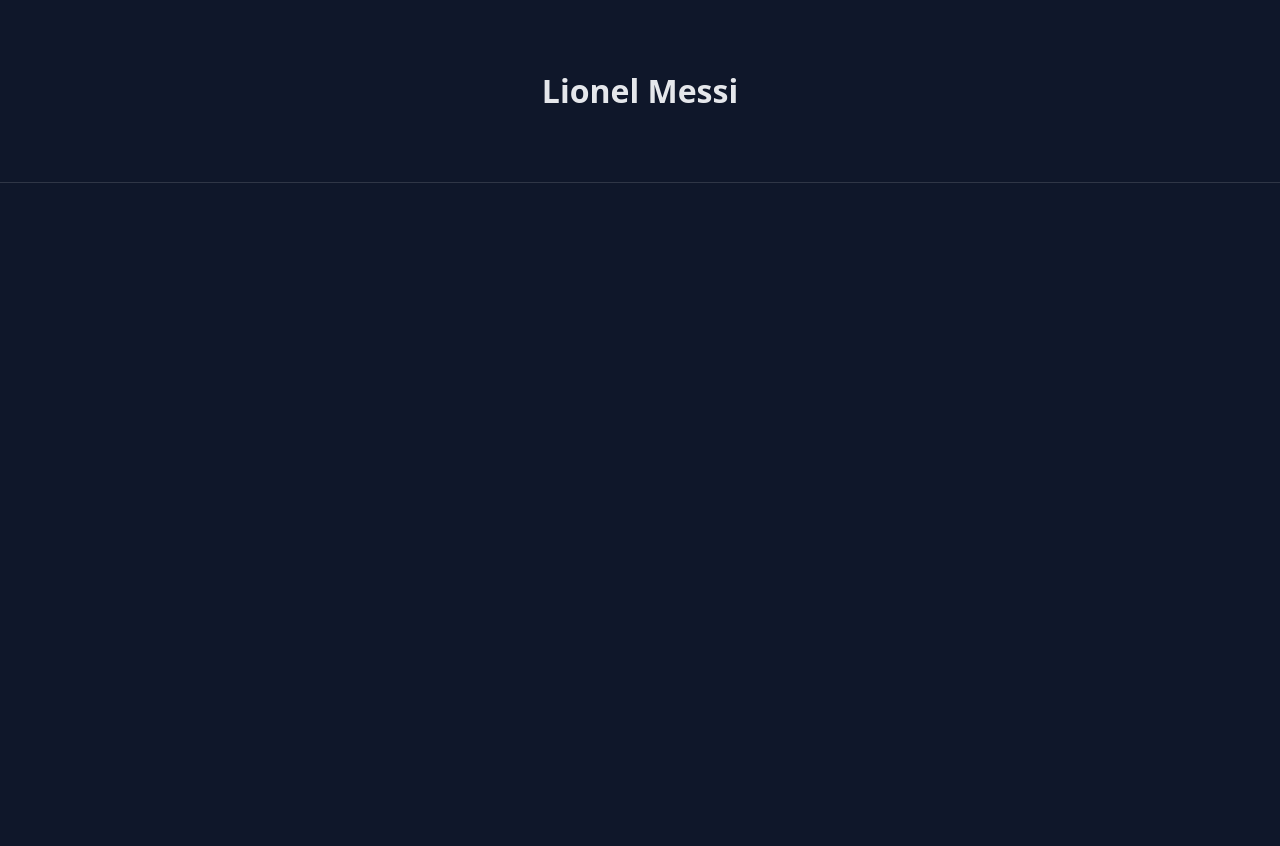
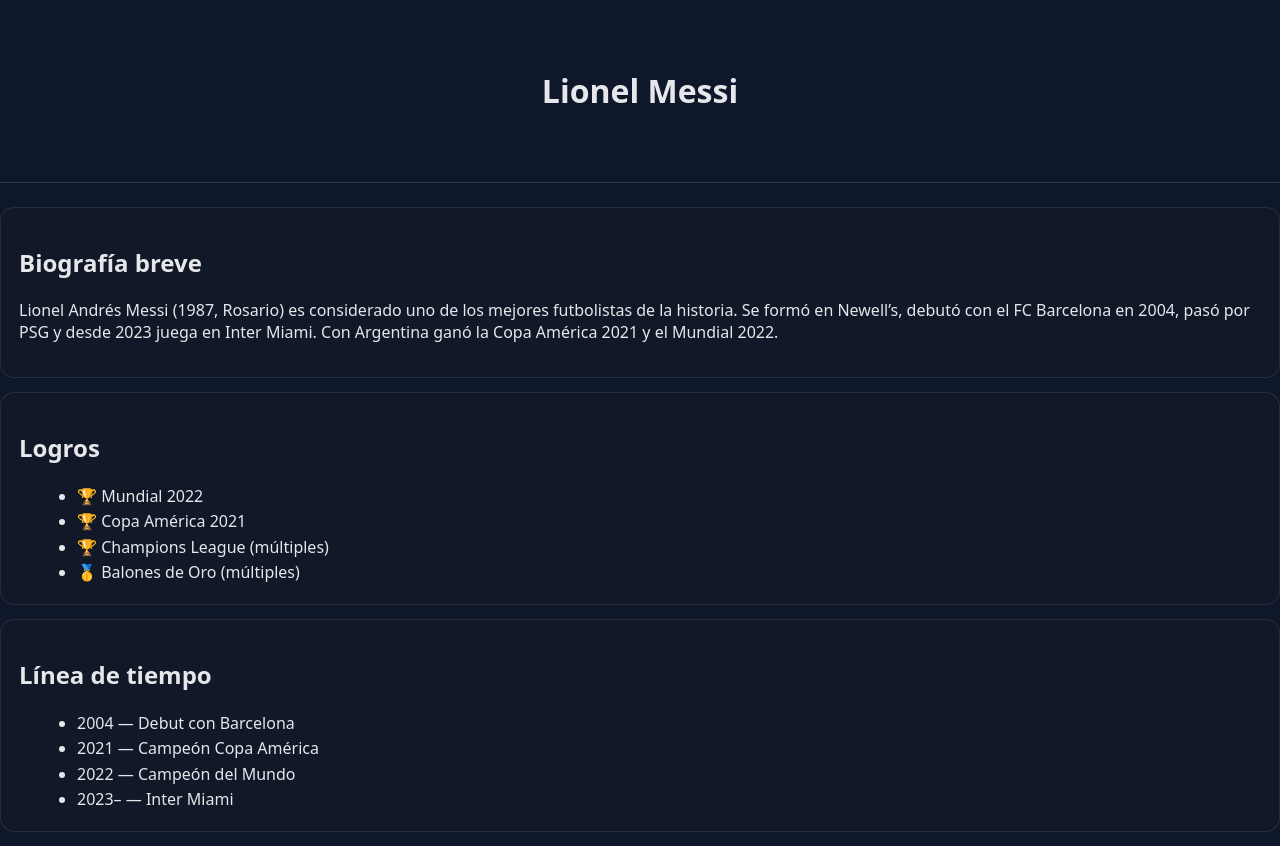
Before and after one commit to Antonycervantes/messi2-bio, a plain HTML site: page index.html in a window 1280 px wide. Before the commit the page ends 800 px from the top, so only its background shows below. Drawn offline with Linux system fonts and the light colour scheme.

Commit message:
feat: bio, logros y línea de tiempo

```diff
--- a/index.html
+++ b/index.html
@@ -4,4 +4,26 @@
 </head><body>
 <header class="hero"><h1>Lionel Messi</h1></header>
 <main class="container"></main>
+<section class="card"><h2>Biografía breve</h2>
+  <p>Lionel Andrés Messi (1987, Rosario) es considerado uno de los mejores futbolistas de la historia. Se formó en Newell’s, debutó con el FC Barcelona en 2004, pasó por PSG y desde 2023 juega en Inter Miami. Con Argentina ganó la Copa América 2021 y el Mundial 2022.</p>
+</section>
+
+<section class="card"><h2>Logros</h2>
+  <ul>
+    <li>🏆 Mundial 2022</li>
+    <li>🏆 Copa América 2021</li>
+    <li>🏆 Champions League (múltiples)</li>
+    <li>🥇 Balones de Oro (múltiples)</li>
+  </ul>
+</section>
+
+<section class="card"><h2>Línea de tiempo</h2>
+  <ul>
+    <li>2004 — Debut con Barcelona</li>
+    <li>2021 — Campeón Copa América</li>
+    <li>2022 — Campeón del Mundo</li>
+    <li>2023– — Inter Miami</li>
+  </ul>
+</section>
+
 </body></html>
--- a/styles.css
+++ b/styles.css
@@ -1,3 +1,5 @@
 body{margin:0;font-family:system-ui,Segoe UI,Roboto,Arial,sans-serif;background:#0f172a;color:#e5e7eb}
 .hero{padding:48px 16px;text-align:center;border-bottom:1px solid #ffffff22}
 .container{max-width:980px;margin:24px auto;padding:0 16px}
+.card{background:#111827;border:1px solid #ffffff18;border-radius:14px;padding:18px;margin:14px 0}
+ul{margin:0 0 0 18px;line-height:1.6}
```
